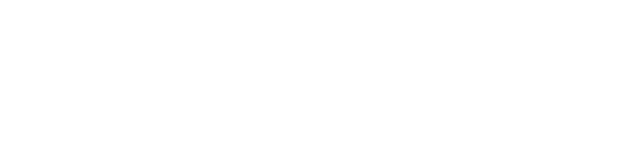
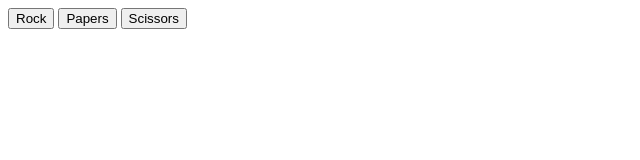
Before and after one commit to ARezzano/top_rps, a plain HTML site: page index.html in a window 1280 px wide. Shown: the whole page, without its empty margins (0-640 px from the left). Drawn offline with Linux system fonts and the light colour scheme.

Commit message:
Add btn elements to index.html

```diff
--- a/index.html
+++ b/index.html
@@ -4,11 +4,13 @@
 
     <head>
         <meta charset="UTF-8">
-        <script src="rps.js"></script>
+        <script src="rps.js" defer></script>
     </head>
 
     <body>
-
+        <button id="rock">Rock</button>
+        <button id="paper">Papers</button>
+        <button id="scissors">Scissors</button>
     </body>
 
 </html>
```
